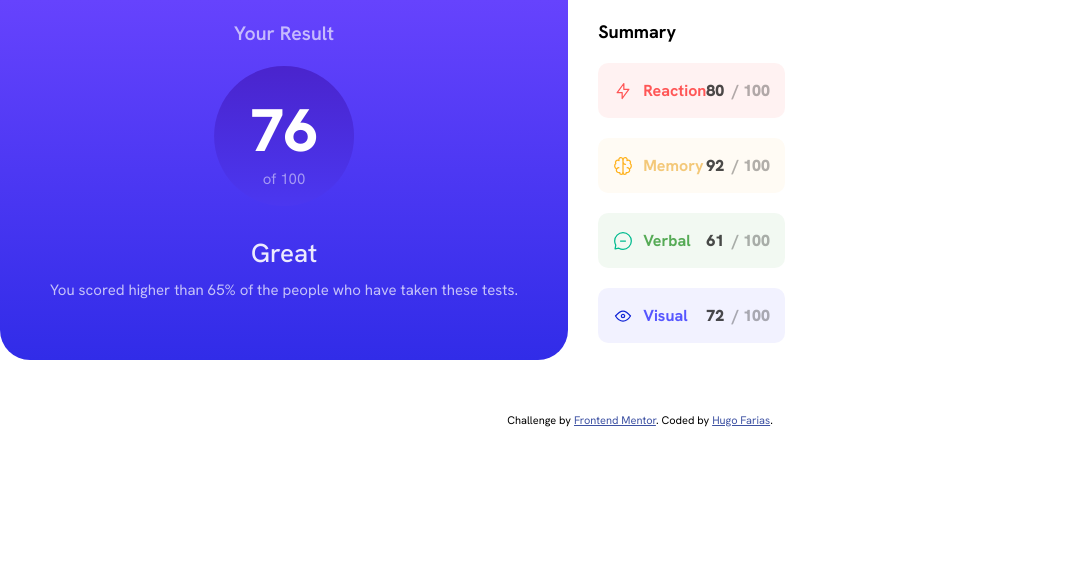
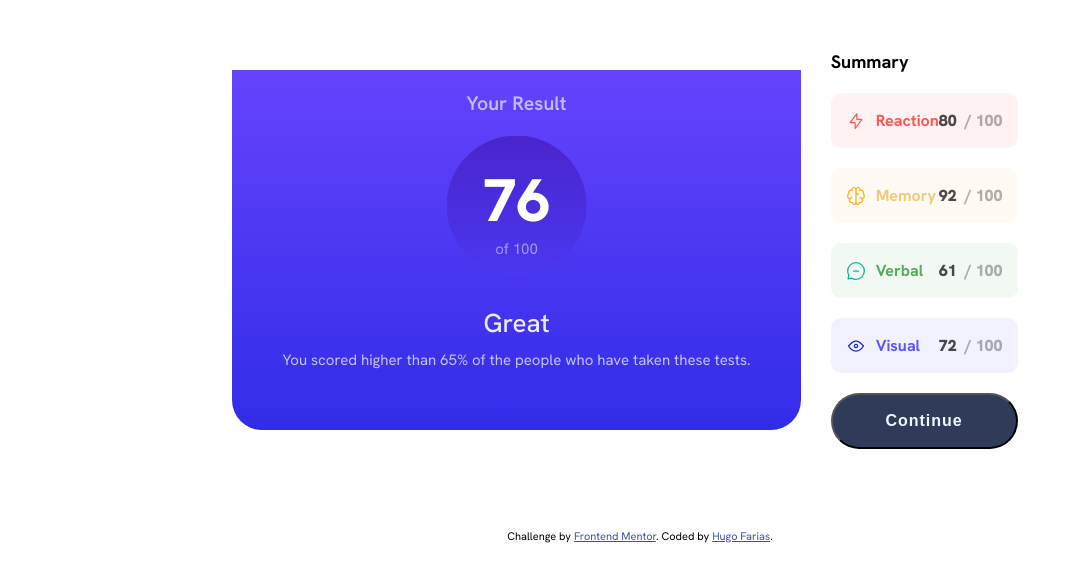
Before and after one commit to Hugo-Farias/results-summary-component, a React (Vite) app: page / in a window 1280 px wide. Shown: the top 582 px of the page, without its empty margins (0-1081 px from the left). Built offline with nearby package versions, Linux system fonts and the light colour scheme.

Commit message:
"DefaultButton" completed

```diff
--- a/src/component/Card.module.css
+++ b/src/component/Card.module.css
@@ -11,5 +11,8 @@
 @media screen and (min-width: 426px) {
   .card {
     display: flex;
+    justify-content: center;
+    align-items: center;
+    padding: 3rem;
   }
 }
--- a/src/component/Card.tsx
+++ b/src/component/Card.tsx
@@ -1,7 +1,7 @@
 import cls from "./Card.module.css";
+import jsonData from "../data/data.json";
 import Result from "./Result";
 import Summary from "./Summary";
-import jsonData from "../data/data.json";
 
 const Card = function () {
   return (
--- a/src/component/Result.tsx
+++ b/src/component/Result.tsx
@@ -1,5 +1,5 @@
 import cls from "./Result.module.css";
-import { jsonProps } from "../helpers/TypeDefinitions";
+import { jsonProps } from "../helpers/typeDefinitions";
 
 const Result = function (props: jsonProps) {
   const avgScore =
--- a/src/component/Summary.tsx
+++ b/src/component/Summary.tsx
@@ -1,7 +1,8 @@
 import React from "react";
 import cls from "./Summary.module.css";
 import SummaryList from "./SummaryList";
-import { jsonProps } from "../helpers/TypeDefinitions";
+import { jsonProps } from "../helpers/typeDefinitions";
+import DefaultButton from "./buttons/DefaultButton";
 
 const Summary = function (props: jsonProps) {
   const summaryContent = props.data.map((v) => {
@@ -17,10 +18,13 @@ const Summary = function (props: jsonProps) {
   });
 
   return (
-    <div className={cls.main}>
-      <h1 className={cls.title}>Summary</h1>
-      {summaryContent}
-    </div>
+    <>
+      <div className={cls.main}>
+        <h1 className={cls.title}>Summary</h1>
+        {summaryContent}
+        <DefaultButton>Continue</DefaultButton>
+      </div>
+    </>
   );
 };
 
--- /dev/null
+++ b/src/component/buttons/DefaultButton.module.css
@@ -0,0 +1,27 @@
+.btn,
+.btn:visited {
+  background-color: #303b59;
+  color: aliceblue;
+  font-weight: 600;
+  letter-spacing: 0.1rem;
+  font-size: 1.6rem;
+  border-radius: 3rem;
+  height: 5.6rem;
+  width: 100%;
+  /*max-width: 37.5rem;*/
+}
+
+@media screen and (max-width: 768px) {
+  .btn:active {
+    background: linear-gradient(to bottom, #6543fc, #302ceb);
+  }
+}
+
+@media screen and (min-width: 769px) {
+  .btn:hover {
+    background: linear-gradient(to bottom, #6543fc, #302ceb);
+  }
+  .btn:active {
+    transform: scale(0.98);
+  }
+}
--- /dev/null
+++ b/src/component/buttons/DefaultButton.tsx
@@ -0,0 +1,8 @@
+import React from "react";
+import cls from "./DefaultButton.module.css";
+
+const DefaultButton = function (props: { children: React.ReactNode }) {
+  return <button className={cls.btn}>{props.children}</button>;
+};
+
+export default DefaultButton;
--- a/src/helpers/typeDefinitions.ts
+++ b/src/helpers/typeDefinitions.ts
@@ -1,4 +1,4 @@
-interface jsonShape {
+export interface jsonShape {
   category: string;
   score: number;
   icon: string;
```
Also changed, not shown: src/component/SummaryList.tsx (+2 -8 lines).
